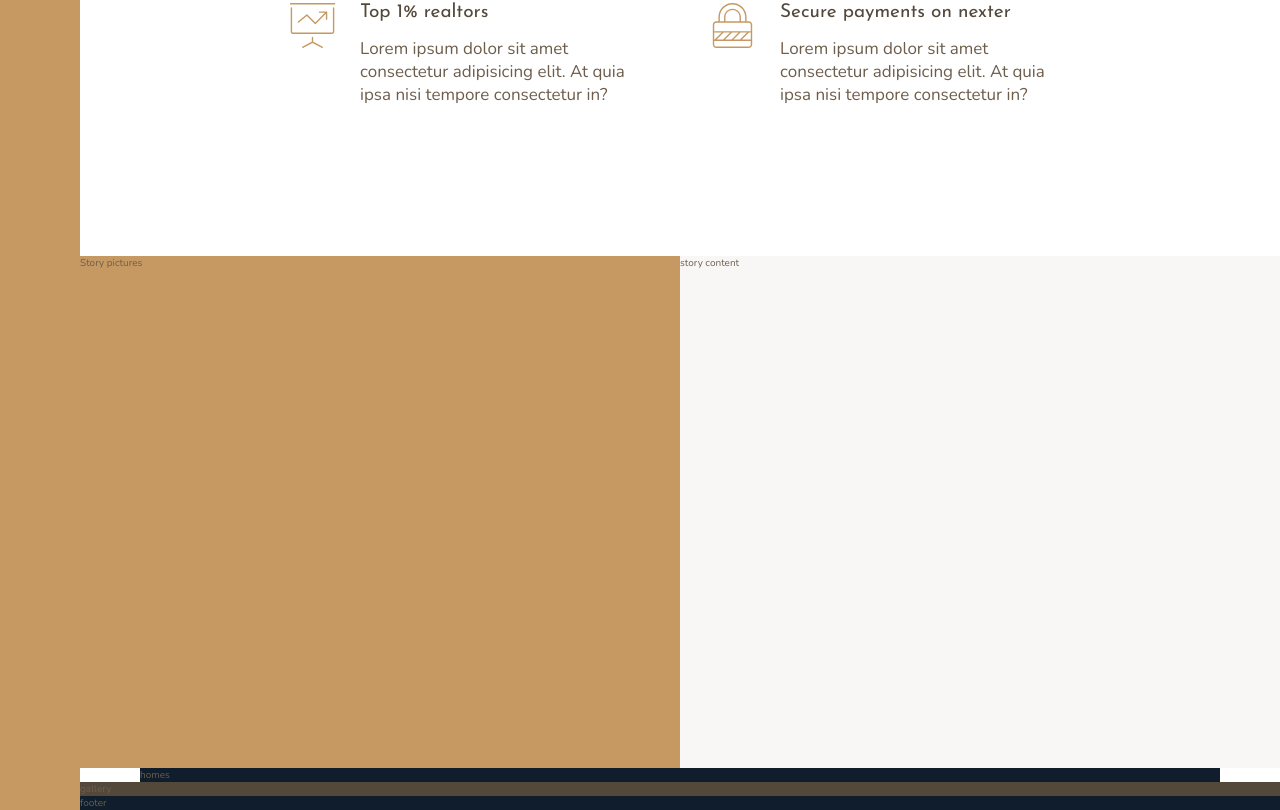
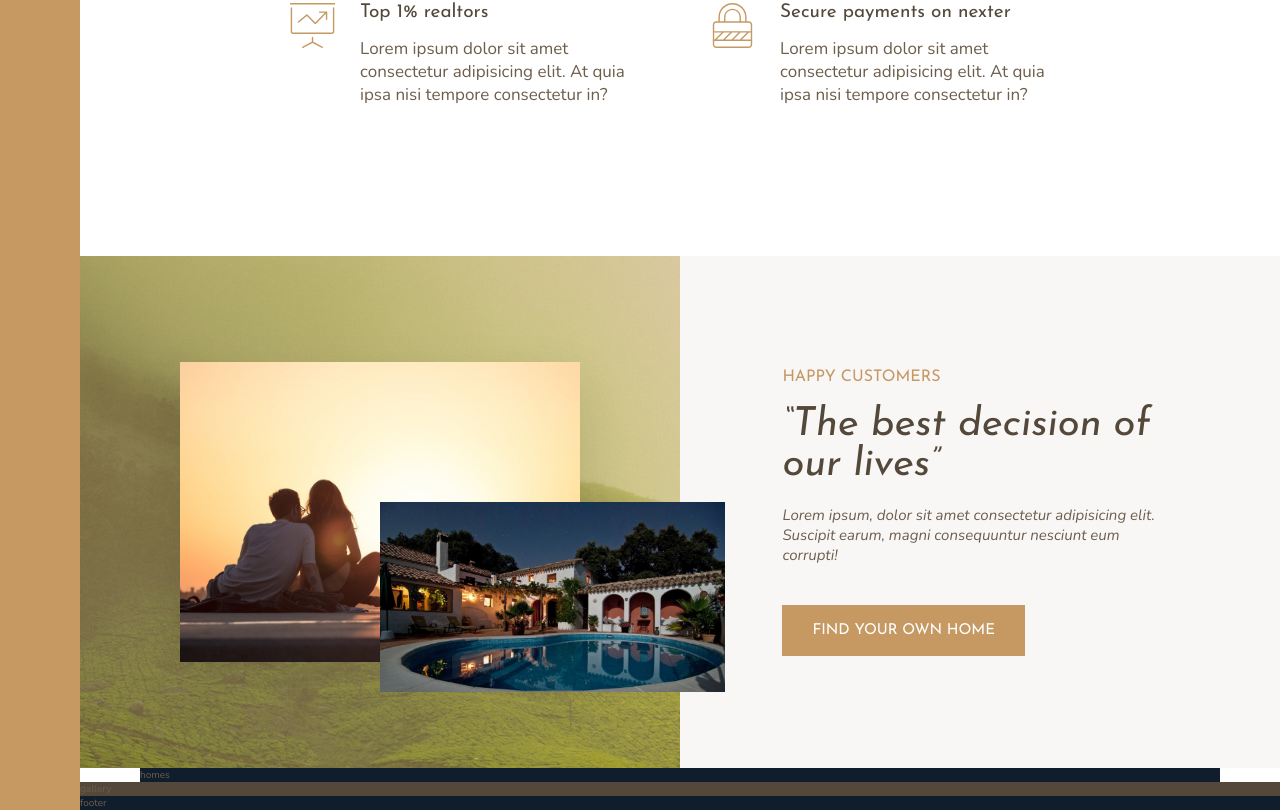
Before and after one commit to Azamat-afzalov/nexter, a website: page index.html in a window 1280 px wide. Shown: the part 1182-1992 px from the top of the page. Drawn offline with nearby package versions, Linux system fonts and the light colour scheme.

Commit message:
completed story section

```diff
--- a/index.html
+++ b/index.html
@@ -79,10 +79,16 @@
             </div>
         </section>
         <div class="story__pictures">
-            Story pictures
+            <img src="img/story-1.jpeg" alt="Couple with new house" class="story__img--1">
+            <img src="img/story-2.jpeg" alt="Couple with new house" class="story__img--2">
         </div>
         <div class="story__content">
-            story content
+            <h3 class="heading-3 mb-sm">Happy Customers</h3>
+            <h2 class="heading-2 heading-2--dark mb-sm">&ldquo;The best decision of our lives&rdquo;</h2>
+            <p class="story__text">
+                Lorem ipsum, dolor sit amet consectetur adipisicing elit. Suscipit earum, magni consequuntur nesciunt eum corrupti!
+            </p>
+            <button class="btn">Find your own home</button>
         </div>
         <section class="homes">
             homes
--- a/sass/_story.scss
+++ b/sass/_story.scss
@@ -2,9 +2,45 @@
     &__pictures {
         background-color: $color-primary;
         grid-column: full-start / col-end 4;
+        display: grid;
+        background-image:
+            linear-gradient(rgba($color-primary,.5),rgba($color-primary,.4) ),url('../img/back.jpg');
+        grid-template-rows: repeat(6,1fr);
+        grid-template-columns: repeat(6,1fr);
+        align-items: center;
+    }
+    &__img--1{
+        width: 100%;
+        grid-row: 2 / 6;
+        grid-column: 2 / 6;
+        box-shadow: 0 2rem 5rem rgba($color: #000000, $alpha: .1);
+    }
+    &__img--2 {
+        width: 115%;
+        grid-row: 4 / 6;
+        grid-column: 4 / 7;
+        z-index: 1;
+
     }
     &__content {
         background-color: $color-grey-light-1;
         grid-column: col-start 5 / full-end;
+        padding : 6rem 8vw;
+        // display: flex;
+        // flex-direction: column;
+        // justify-content: center;
+
+        // align-items: flex-start;
+        display: grid;
+        align-content: center;
+        justify-items: start;
+
+
+    }
+
+    &__text {
+        font-size: 1.5rem;
+        font-style: italic;
+        margin-bottom: 4rem;
     }
 }
--- a/sass/_typography.scss
+++ b/sass/_typography.scss
@@ -8,15 +8,9 @@
 }
 .heading-2 {
     @extend %heading;
-}
-.heading-3 {
-    @extend %heading;
-}
-.heading-4 {
-    @extend %heading;
-    font-size: 1.9rem;
-    grid-row-gap: 1.5rem;
-    grid-column-gap: 2.5rem;
+    font-size: 4rem;
+    font-style: italic;
+    line-height: 1;
     &--light {
         color: $color-grey-light-1;
     }
@@ -24,3 +18,43 @@
         color: $color-grey-dark-1;
     }
 }
+.heading-3 {
+    @extend %heading;
+    font-size: 1.6rem;
+    color: $color-primary;
+    text-transform: uppercase;
+
+}
+.heading-4 {
+    @extend %heading;
+    font-size: 1.9rem;
+
+    &--light {
+        color: $color-grey-light-1;
+    }
+    &--dark {
+        color: $color-grey-dark-1;
+    }
+}
+
+.btn {
+    background-color: $color-primary;
+    color : #fff;
+    border: none;
+    border-radius: 0;
+    font-family: $font-display;
+    font-size: 1.5rem;
+    text-transform: uppercase;
+    padding: 1.8rem 3rem;
+    cursor: pointer;
+    transition: all 0.2s;
+    &:hover {
+        background-color: $color-primary-dark;
+
+    }
+}
+
+.mb-sm { margin-bottom: 2rem}
+.mb-md { margin-bottom: 3rem}
+.mb-lg { margin-bottom: 4rem}
+.mb-hg { margin-bottom: 8rem}
```
Also changed, not shown: css/style.css.
